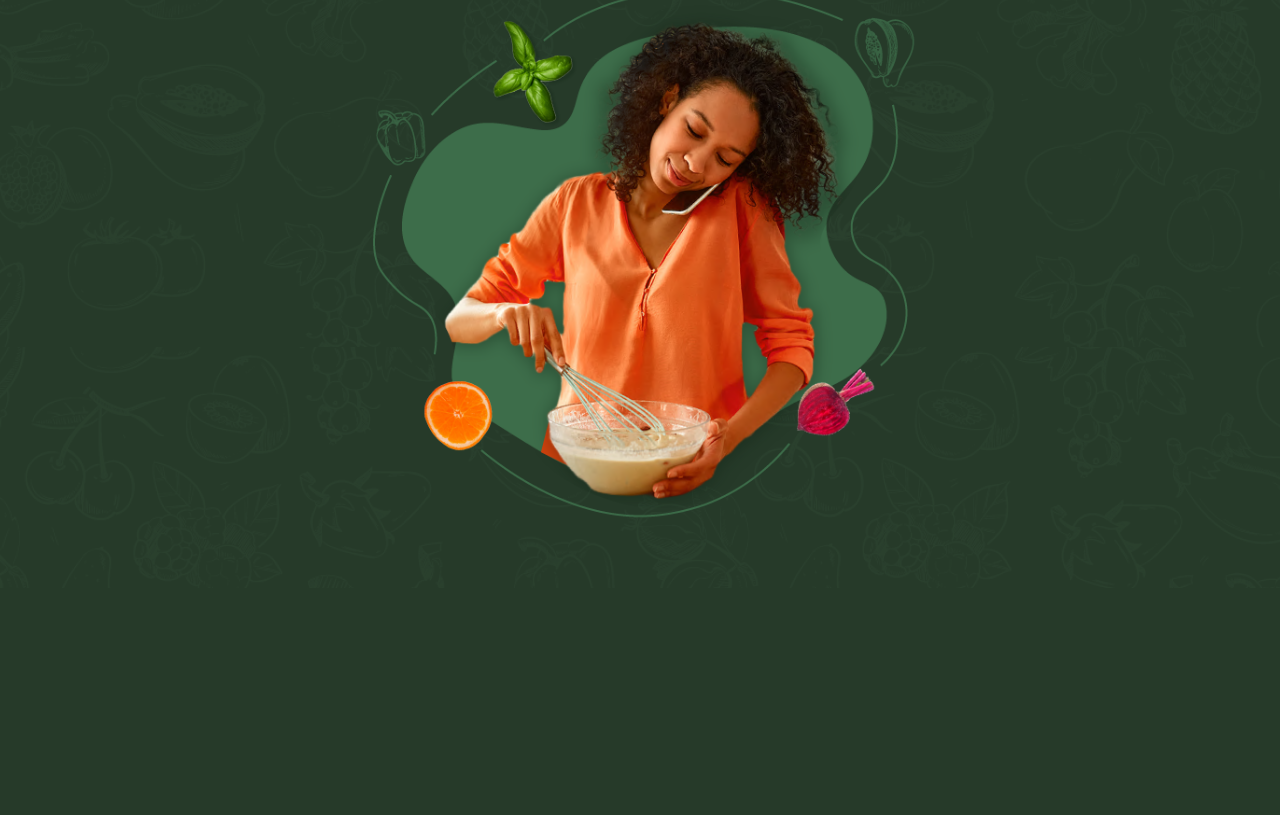
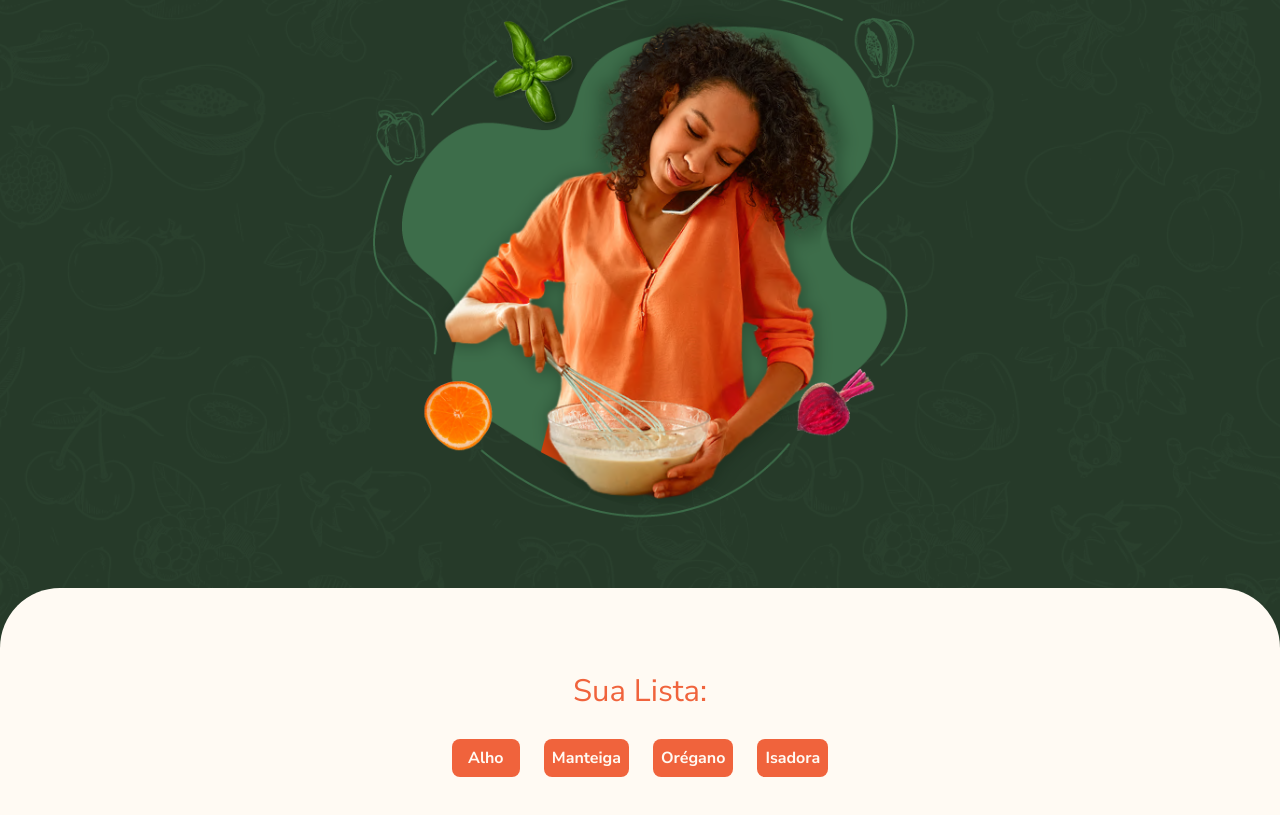
Before and after one commit to yoruwitch/cookin-up-study-vue, a Vue app: page / in a window 1280 px wide. Shown: the part 401-1216 px from the top of the page. Before the commit the page ends 989 px from the top, so only its background shows below. Built offline with nearby package versions, Linux system fonts and the light colour scheme.

Commit message:
feat: main content component

```diff
--- a/src/App.vue
+++ b/src/App.vue
@@ -1,13 +1,15 @@
 <script lang="ts">
 import Banner from "./components/Banner.vue";
+import ConteudoPrincipal from "./components/ConteudoPrincipal.vue";
 
 export default {
-    components: { Banner },
+    components: { Banner, ConteudoPrincipal },
 };
 </script>
 
 <template>
     <Banner />
+    <ConteudoPrincipal />
 </template>
 
 <style scoped></style>
--- /dev/null
+++ b/src/components/ConteudoPrincipal.vue
@@ -0,0 +1,100 @@
+<script lang="ts">
+export default {
+    // usado para disponibilizar informações do javascripot para serem utilizadas no template do componente.
+    data() {
+        return {
+            ingredientes: ["Alho", "Manteiga", "Orégano", "Isadora"],
+        };
+    },
+};
+</script>
+
+<template>
+    <main class="conteudo-principal">
+        <section>
+            <span class="subtitulo-lg sua-lista-texto"> Sua Lista: </span>
+            <!-- diretiva if pra exibir ou não informações -->
+            <ul v-if="ingredientes.length" class="ingredientes-sua-lista">
+                <li
+                    v-for="ingrediente in ingredientes"
+                    v-bind:key="ingrediente"
+                    class="ingrediente"
+                >
+                    {{ ingrediente }}
+                    <!-- interpolação -->
+                </li>
+            </ul>
+
+             <!-- diretiva else pra exibir ou não informações -->
+            <p v-else class="paragrafo lista-vazia">
+                <img src="../assets/images/icones/lista-vazia.svg" alt="" />Sua
+                lista está vazia, selecione ingredientes para iniciar.
+            </p>
+        </section>
+    </main>
+</template>
+
+<style scoped>
+.conteudo-principal {
+    padding: 6.5rem 7.5rem;
+    border-radius: 3.75rem 3.75rem 0rem 0rem;
+    background: var(--creme, #fffaf3);
+    color: var(--cinza, #444);
+
+    display: flex;
+    flex-direction: column;
+    align-items: center;
+    gap: 5rem;
+}
+
+.sua-lista-texto {
+    color: var(--coral, #f0633c);
+    display: block;
+    text-align: center;
+    margin-bottom: 1.5rem;
+}
+
+.ingredientes-sua-lista {
+    display: flex;
+    justify-content: center;
+    gap: 1rem 1.5rem;
+    flex-wrap: wrap;
+}
+
+.ingrediente {
+    display: inline-block;
+    border-radius: 0.5rem;
+    min-width: 4.25rem;
+    padding: 0.5rem;
+    text-align: center;
+    transition: 0.2s;
+    color: var(--creme, #fffaf3);
+    background: var(--coral, #f0633c);
+    font-weight: 700;
+}
+
+.lista-vazia {
+    display: flex;
+    justify-content: center;
+    align-items: center;
+    flex-wrap: wrap;
+    gap: 0.25rem;
+
+    color: var(--coral, #f0633c);
+    text-align: center;
+}
+
+@media only screen and (max-width: 1300px) {
+    .conteudo-principal {
+        padding: 5rem 3.75rem;
+        gap: 3.5rem;
+    }
+}
+
+@media only screen and (max-width: 767px) {
+    .conteudo-principal {
+        padding: 4rem 1.5rem;
+        gap: 4rem;
+    }
+}
+</style>
--- /dev/null
+++ b/src/components/SelecionarIngredientes.vue
@@ -0,0 +1,3 @@
+<script lang="ts">
+export default {};
+</script>
```
